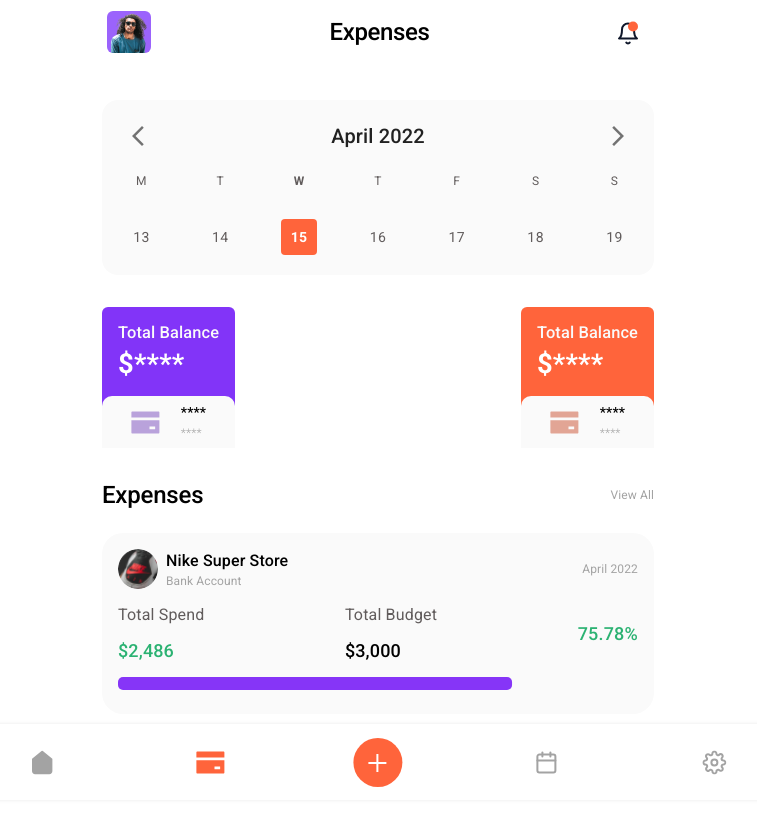
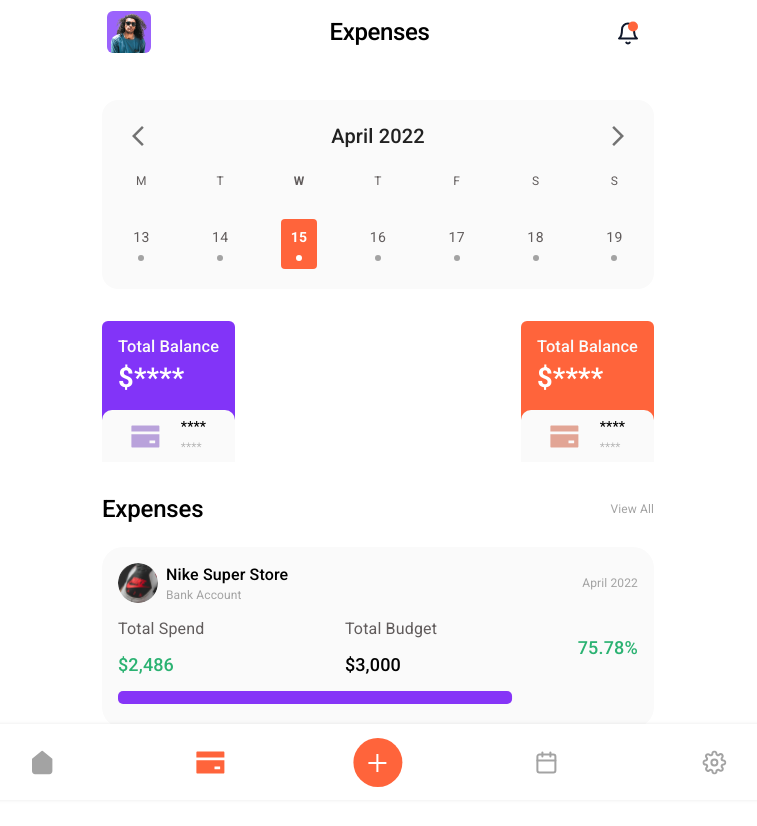
Before and after one commit to bagetmasta/expense-tracker-app, a React (Create React App) app: page /expenses in a window 1280 px wide. Shown: the whole page, without its empty margins (262-1019 px from the left). Built offline with nearby package versions, Linux system fonts and the light colour scheme; no server answers.

Commit message:
done with calendar's dots

```diff
--- a/src/components/Calendar/Calendar.tsx
+++ b/src/components/Calendar/Calendar.tsx
@@ -84,6 +84,8 @@ const Calendar = () => {
               sx={{
                 minWidth: "36px",
                 minHeight: "36px",
+                position: "relative",
+                paddingBottom: "20px",
                 fontWeight:
                   selectedDate.getDate() === datesOfWeek[index].getDate() &&
                   selectedDate.getMonth() === datesOfWeek[index].getMonth()
@@ -106,6 +108,22 @@ const Calendar = () => {
                       ? "#FF643B"
                       : "transparent",
                 },
+                "&::after": {
+                  content: '""',
+                  position: "absolute",
+                  bottom: "8px",
+                  left: "50%",
+                  transform: "translateX(-50%)",
+                  width: "6px",
+                  height: "6px",
+                  borderRadius: "50%",
+                  backgroundColor:
+                    selectedDate.getDate() === datesOfWeek[index].getDate() &&
+                    selectedDate.getMonth() === datesOfWeek[index].getMonth()
+                      ? "#FFF"
+                      : "#A3A3A3",
+                  display: "block",
+                },
               }}
             >
               {datesOfWeek[index].getDate()}
```
